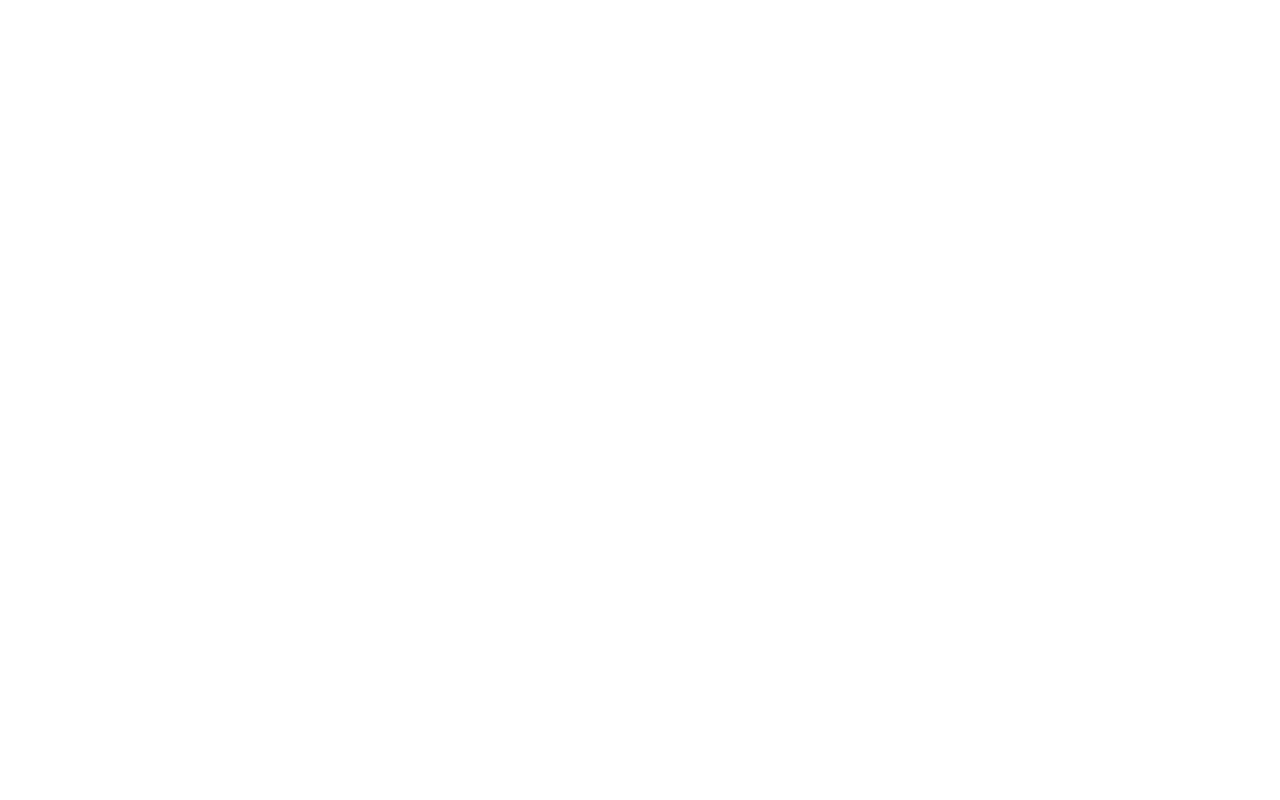
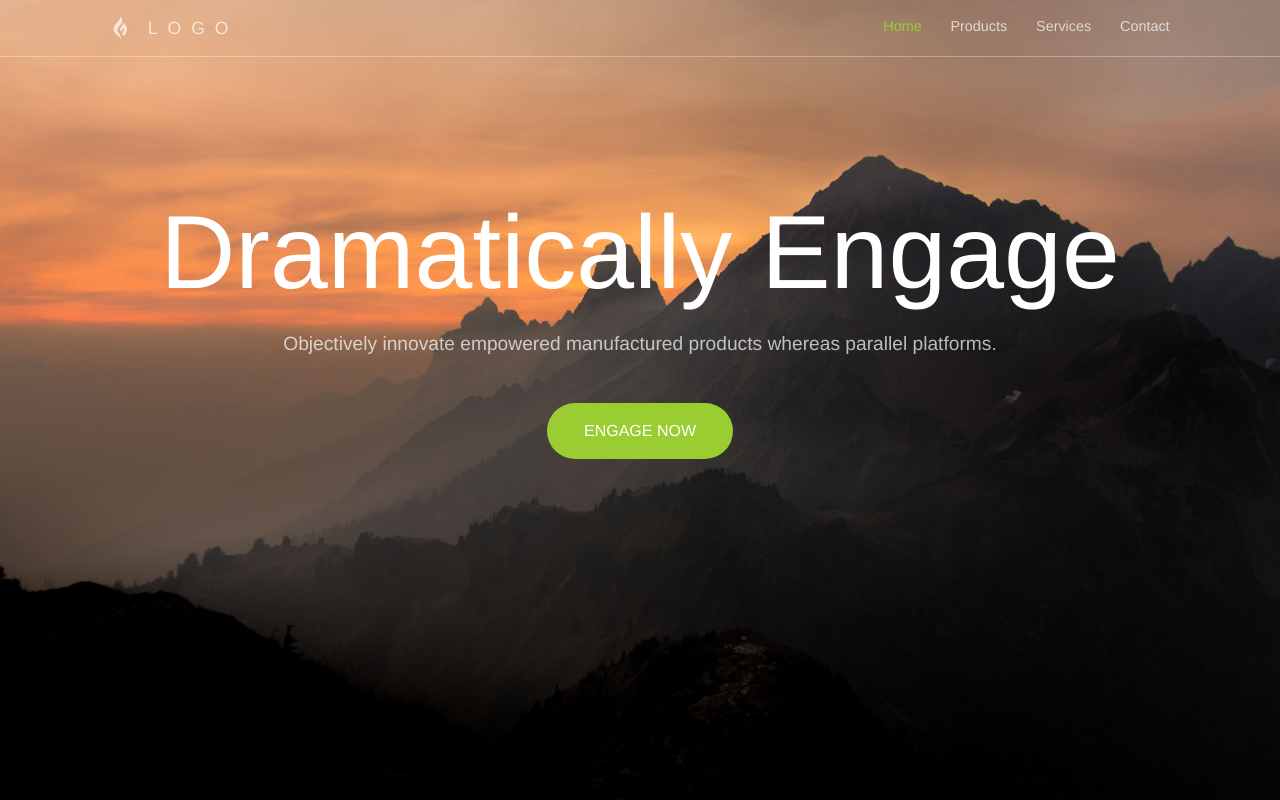
Before and after one commit to Huends-Jhoebert/sample-homepage, a plain HTML site: page index.html in a window 1280 px wide. Drawn offline with Linux system fonts and the light colour scheme.

Commit message:
initialize header

```diff
--- a/css/style.css
+++ b/css/style.css
@@ -0,0 +1,117 @@
+*{
+	margin: 0;
+	padding: 0;
+	box-sizing: border-box;
+}
+
+body{
+	font-family: "Helvetica Neue",Helvetica,Arial,sans-serif;
+}
+
+.main-header{
+	width: 100%;
+	height: 100vh;
+	position: relative;
+	background: url(/images/header.jpg) no-repeat center center/cover;
+}
+
+
+.navbar{
+	display: flex;
+	justify-content: space-between;
+	padding: 1rem;
+	border-bottom: thin solid rgba(255,255,255,.3);;
+}
+
+
+.navbar-ul{
+	list-style: none;
+	padding: 0;
+	display: flex;
+	justify-content: center;
+	margin-right: 5rem;
+}
+
+.navbar li{
+	margin: 0 0.9rem;
+	font-size: 0.9rem;
+	padding-top: 0.1rem;
+}
+
+.navbar a{
+	text-decoration: none;
+	color: rgba(255,255,255,.7);
+}
+
+.logo{
+	display: flex;
+	justify-content: space-between;
+	margin-left: 6rem;
+	align-items: center;
+
+}
+
+.logo p{
+	margin-left: 1.2rem;
+	font-size: 1.1rem;
+	letter-spacing: 10px;
+	color: rgba(255,255,255,.7);
+}
+
+.logo i{
+	font-size: 1.5rem;
+	color: rgba(255,255,255,.7);
+}
+
+.logo > p:hover, .logo > i:hover, .navbar-ul a:hover{
+	color: #fff ;
+}
+
+.header-content{
+	position: relative;
+	margin: auto;
+	display: flex;
+	flex-direction: column;
+	justify-content: center;
+	align-items: center;
+	text-align: center;
+	margin-top: 8.5rem;
+	z-index: 2;
+}
+
+/* header content */
+.header-content h1{
+	font-size: 6.5rem;
+	color: #fff;
+	font-weight: 500;
+}
+
+.header-content h5{
+	font-size: larger;
+	color: rgba(255,255,255,.7);
+	font-weight: 500;
+	margin-top: 1.3rem;
+}
+
+.header-content a{
+	color: #fff;
+	text-decoration: none;
+	margin-top: 3rem;
+	font-size: 1rem;
+	background: #9ACD32;
+	padding: 1.2rem 2.3rem;
+	border-radius: 50px;
+	text-transform: uppercase;
+}
+
+.header-content a:hover{
+	background-color: #32CD32;
+}
+
+/* .header-img {
+	width: 100%;
+	height: 400px;
+	background-image: url(../images/header.jpg) repeat 0 0;
+	background-size: cover;
+	min-height: 100%;
+  } */
--- a/index.html
+++ b/index.html
@@ -4,10 +4,35 @@
 		<meta charset="UTF-8">
 		<meta http-equiv="X-UA-Compatible" content="IE=edge">
 		<meta name="viewport" content="width=device-width, initial-scale=1.0">
+		<link rel="stylesheet" href="css/style.css">
+		<link rel="stylesheet" href="//use.fontawesome.com/releases/v5.0.7/css/all.css">
 		<title>Basic Homepage</title>
 	</head>
 	<body>
 
+		<header class="main-header">
+			<nav class="navbar">
+				<div>
+					<a href="#" class="logo">
+						<i class="fab fa-gripfire"></i>
+						<p class="logo-text">LOGO</p>
+					</a>
+				</div>
+				<div class="nav-text">
+					<ul class="navbar-ul">
+						<li><a href="#" style="color: #9ACD32;">Home</a></li>
+						<li><a href="#">Products</a></li>
+						<li><a href="#">Services</a></li>
+						<li><a href="#">Contact</a></li>
+					</ul>
+				</div>
+			</nav>
+			<div class="header-content">
+				<h1>Dramatically Engage</h1>
+				<h5>Objectively innovate empowered manufactured products whereas parallel platforms.</h5>
+				<a href="#" class="engage-now">Engage Now</a>
+			</div>
+		</header>
 
 
 	</body>
```
